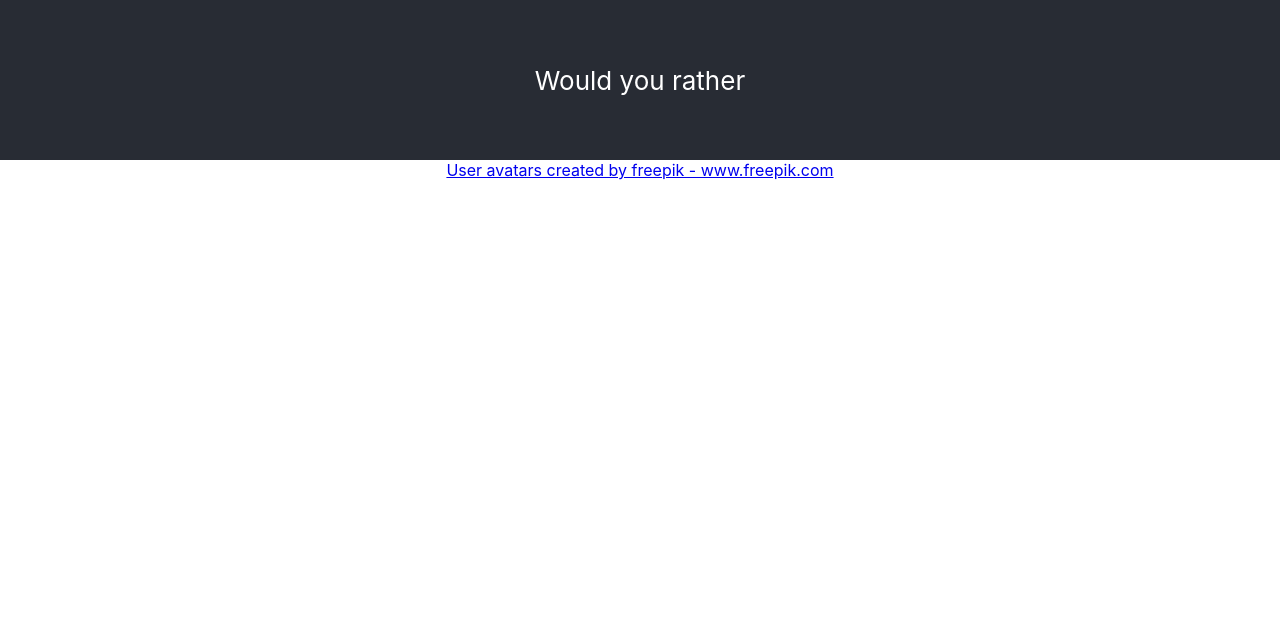
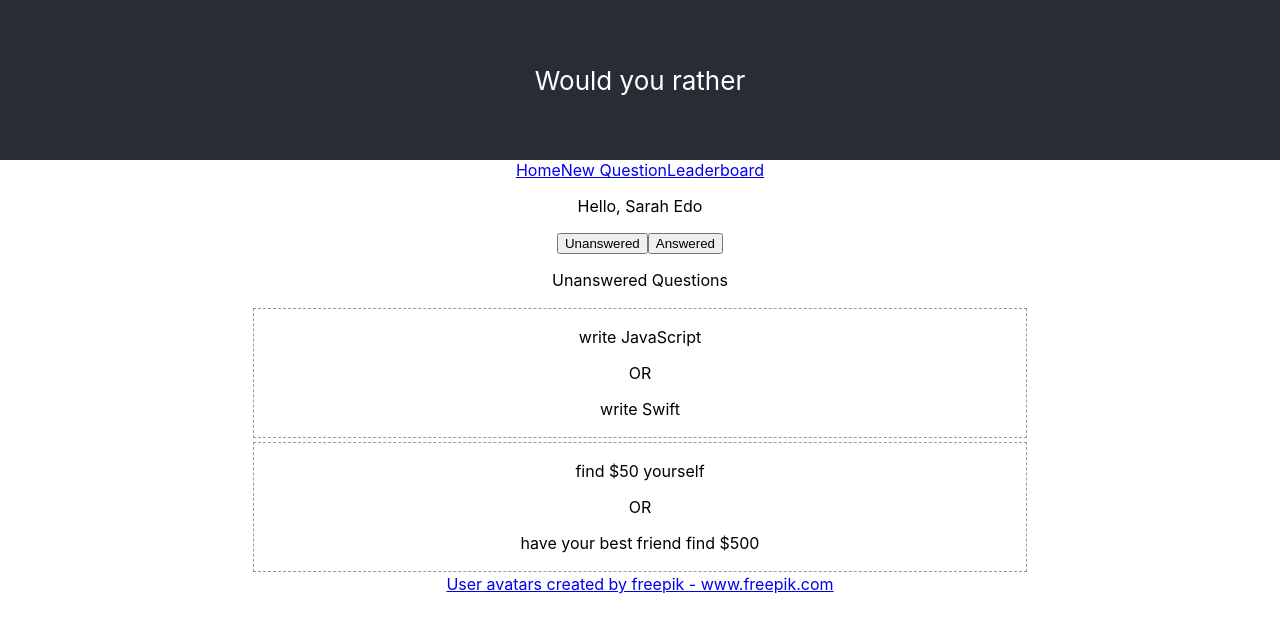
Before and after one commit to runchida/woould-you-rather, a React (Create React App) app: page /home in a window 1280 px wide. Shown: the top 632 px of the page. Built offline with nearby package versions, Linux system fonts and the light colour scheme.

Commit message:
- add navbar - add swith between question types

```diff
--- a/package.json
+++ b/package.json
@@ -16,7 +16,7 @@
     "web-vitals": "^2.1.0"
   },
   "scripts": {
-    "start": "react-scripts start",
+    "start": "PORT=8000 react-scripts start",
     "build": "react-scripts build",
     "test": "react-scripts test",
     "eject": "react-scripts eject"
--- a/src/App.js
+++ b/src/App.js
@@ -9,6 +9,7 @@ import LoginForm from './components/LoginForm';
 import QuestionView from './components/QuestionView';
 import { BrowserRouter as Router, Routes, Route } from 'react-router-dom';
 import Questions from './components/Questions';
+import NavBar from './components/navBar';
 
 class App extends Component {
   sarah = {
@@ -38,9 +39,10 @@ class App extends Component {
           <header className="App-header">
             Would you rather
           </header>
+          <NavBar></NavBar>
           <Routes>
-            <Route path='/' exact element={<Home />} />
-            <Route path='/login' element={<LoginForm />} />
+            <Route path='/' exact element={<LoginForm />} />
+            <Route path='/home' element={<Home />} />
             <Route path='/answered' element={<Questions status='answered' />} />
             <Route path='/unanswered' element={<Questions status='unanswered'/>} />
             {/* Route with question ID for question view*/}
--- a/src/components/Home.js
+++ b/src/components/Home.js
@@ -1,15 +1,25 @@
+import React, { Component } from 'react'
 import { connect } from 'react-redux'
 import Questions from './Questions';
 
-const Home = (props) => {
-    console.log(props)
-    return (
-        <div>
-            <p>{`Hello, ${props.authedUser.name}`}</p>
-            <Questions status='Unanswered' questions={props.unansweredQ}></Questions>
-            <Questions status='Answered' questions={props.answeredQ}></Questions>
-        </div>
-    );
+class Home extends Component {
+    state = { showUnanswered: true }
+
+    render() {
+        return (
+            <div>
+                <p>{`Hello, ${this.props.authedUser.name}`}</p>
+                <div className="questionTypeSelect">
+                    <button onClick={() => this.setState({showUnanswered: true})}>Unanswered</button>
+                    <button onClick={() => this.setState({showUnanswered: false})}>Answered</button>
+                </div>
+                {this.state.showUnanswered ?
+                    <Questions status='Unanswered' questions={this.props.unansweredQ}></Questions> :
+                    <Questions status='Answered' questions={this.props.answeredQ}></Questions>
+                }
+            </div>
+        );
+    }
 }
 
 function categorizeQuestions(questions, user) {
@@ -17,7 +27,7 @@ function categorizeQuestions(questions, user) {
     let answeredQ = []
     questions.map((question) => {
         if (user.answers.hasOwnProperty(question[0])) {
-            answeredQ.push({...question[1]})
+            answeredQ.push({ ...question[1] })
         } else {
             unansweredQ.push({ ...question[1], answer: user.answers[question[0]] })
         }
@@ -37,6 +47,7 @@ function mapStateToProps({ authedUser, questions }) {
     console.log(authedUser)
     if (authedUser) {
         [answeredQ, unansweredQ] = categorizeQuestions(sortedQuestions, authedUser)
+        console.log(answeredQ)
     }
 
     return { authedUser, answeredQ, unansweredQ }
--- a/src/components/LoginForm.js
+++ b/src/components/LoginForm.js
@@ -12,7 +12,7 @@ class LoginForm extends React.Component {
             if (input[1].checked === true) return input[1].value
         }).filter((input) => input)[0]
         this.props.dispatch(setAuthedUser(this.props.users[authedUserID]))
-        navigate("/")
+        navigate("/home")
     }
 
     render() {
--- a/src/components/navBar.js
+++ b/src/components/navBar.js
@@ -0,0 +1,13 @@
+import { Link } from "react-router-dom";
+
+const NavBar = (props) => {
+    return (
+        <div className="navBar">
+            <Link to="/home">Home</Link>
+            <Link to="/add">New Question</Link>
+            <Link to="/leaderboard">Leaderboard</Link>
+        </div>
+    );
+}
+
+export default NavBar;
```
